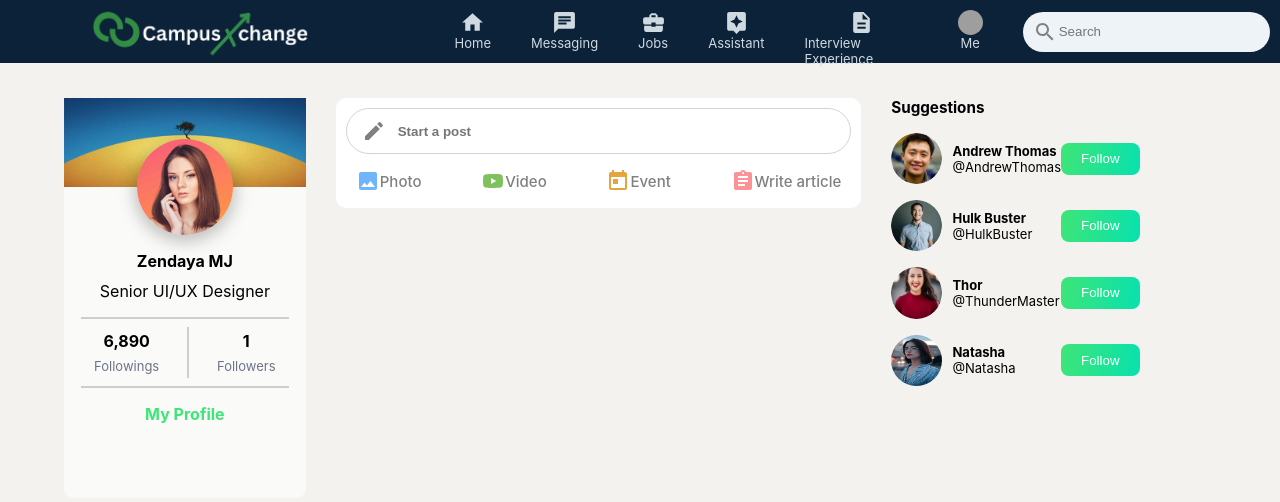
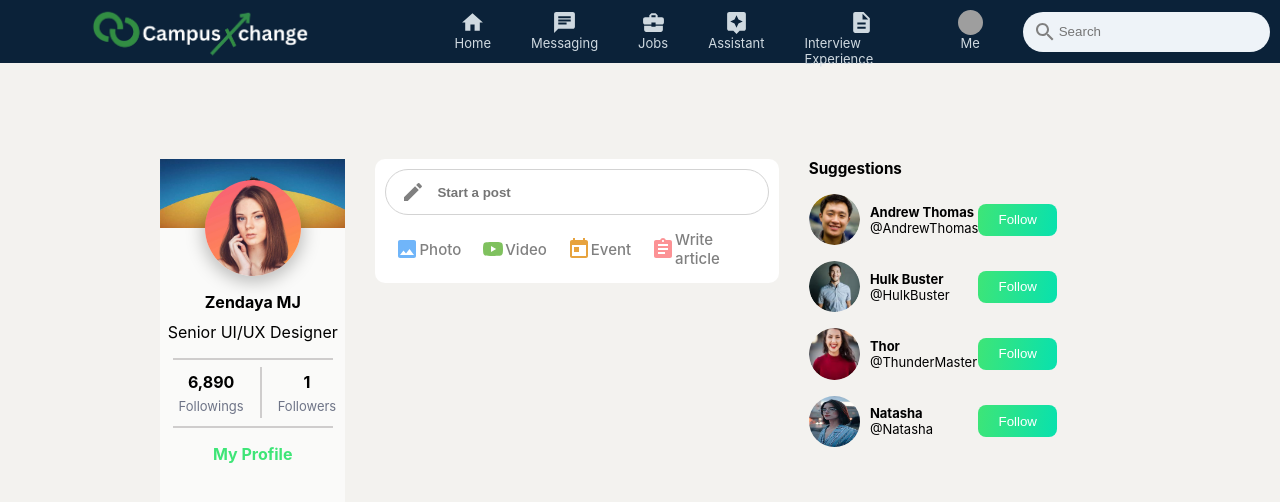
Before and after one commit to Shreyaprasad02/CampusXchange, a React (Create React App) app in the folder campusxchange/: page / in a window 1280 px wide. Shown: the top 502 px of the page. Built offline with nearby package versions, Linux system fonts and the light colour scheme; grey boxes are pictures that could not be loaded.

Commit message:
Initial Commit

```diff
--- a/campusxchange/src/App.css
+++ b/campusxchange/src/App.css
@@ -20,8 +20,8 @@
 
 .app__body {
     display: flex;
-    width: 90%;
-    margin-top: 35px;
+    width: 75%;
+    margin-top: 6rem;
     margin-left: 20px;
     margin-right: 20px;
   }
```
